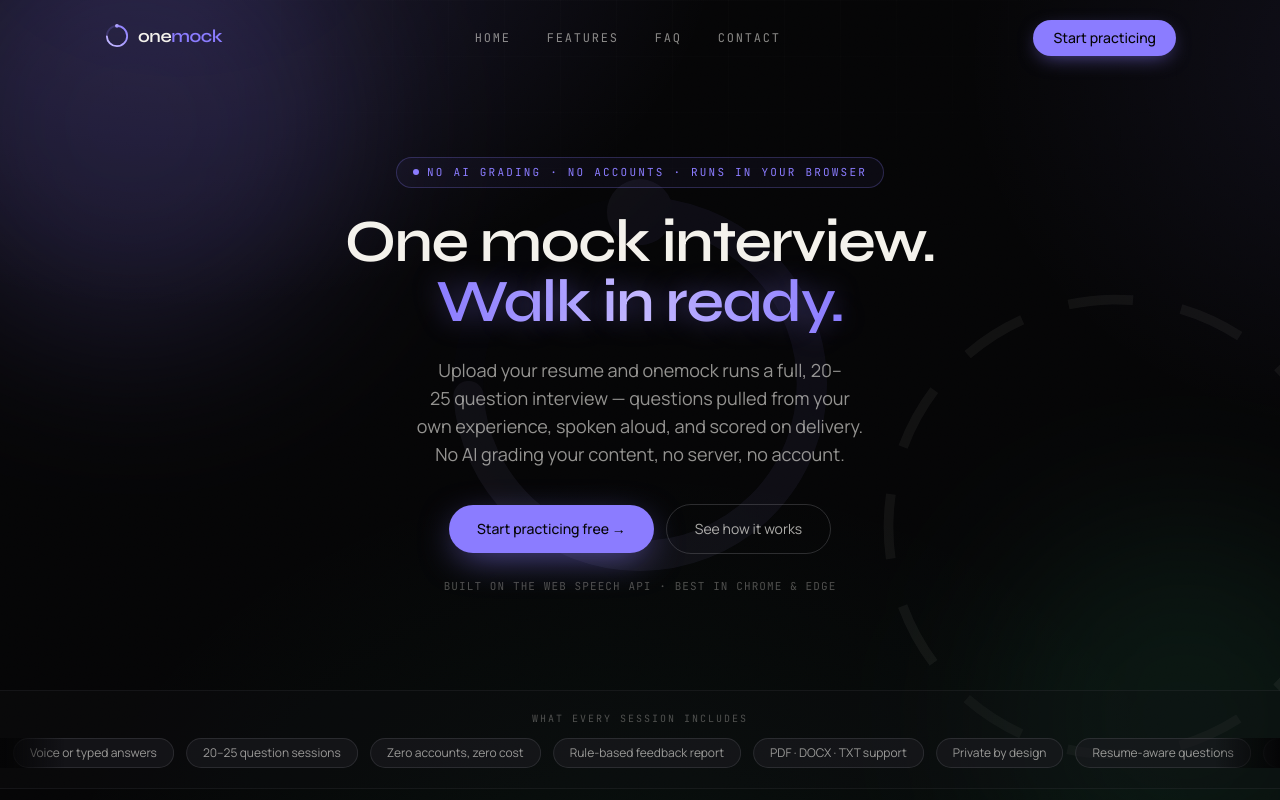
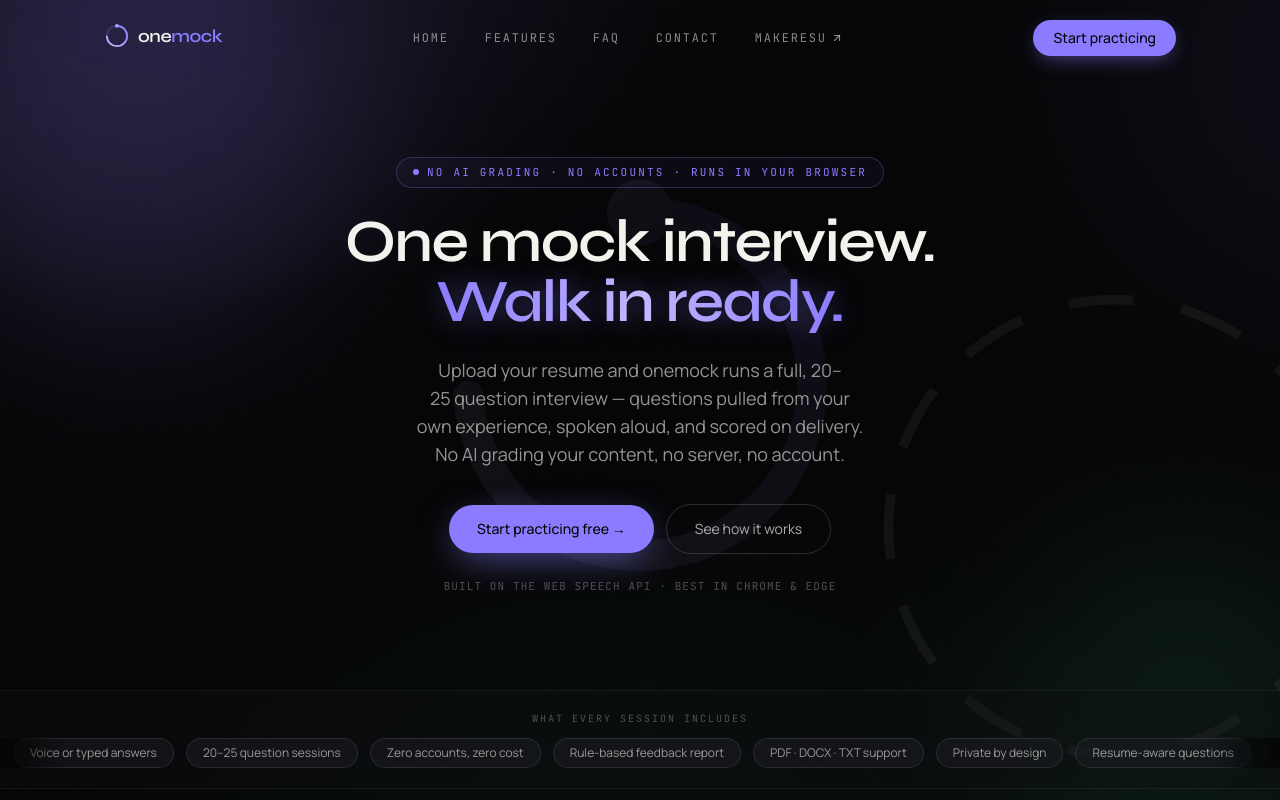
Before and after one commit to Jaleeljb/mockmate, a Next.js app: page / in a window 1280 px wide. Shown: the top 800 px of the page. Built offline with nearby package versions, Linux system fonts and the light colour scheme.

Commit message:
v20.07.2026

```diff
--- a/components/NavBar.tsx
+++ b/components/NavBar.tsx
@@ -1,13 +1,15 @@
 "use client";
 
 import { useEffect, useState } from "react";
+import { ArrowUpRight } from "lucide-react";
 import Logo from "./Logo";
 
-const NAV_LINKS = [
+const NAV_LINKS: { href: string; label: string; external?: boolean }[] = [
   { href: "#practice", label: "Home" },
   { href: "#features", label: "Features" },
   { href: "#faq", label: "FAQ" },
   { href: "#contact", label: "Contact" },
+  { href: "https://makeresu.vercel.app/", label: "MakeResu", external: true },
 ];
 
 function scrollToId(id: string) {
@@ -53,7 +55,19 @@ export default function NavBar({
 
         {isLanding ? (
           <nav className="hidden items-center justify-center gap-9 md:flex">
-            {NAV_LINKS.map((link) => (
+            {NAV_LINKS.map((link) =>
+              link.external ? (
+                <a
+                  key={link.href}
+                  href={link.href}
+                  target="_blank"
+                  rel="noopener noreferrer"
+                  className="inline-flex items-center gap-1 font-mono text-xs uppercase tracking-[0.15em] text-paper/55 transition-colors hover:text-signal"
+                >
+                  {link.label}
+                  <ArrowUpRight size={12} strokeWidth={2.25} />
+                </a>
+              ) : (
                 <button
                   key={link.href}
                   onClick={() => scrollToId(link.href)}
@@ -61,7 +75,8 @@ export default function NavBar({
                 >
                   {link.label}
                 </button>
-            ))}
+              )
+            )}
           </nav>
         ) : (
           <div />
@@ -108,7 +123,20 @@ export default function NavBar({
 
       {isLanding && menuOpen && (
         <nav className="flex flex-col gap-1 border-t border-mist/10 bg-void/95 px-5 py-3 md:hidden">
-          {NAV_LINKS.map((link) => (
+          {NAV_LINKS.map((link) =>
+            link.external ? (
+              <a
+                key={link.href}
+                href={link.href}
+                target="_blank"
+                rel="noopener noreferrer"
+                onClick={() => setMenuOpen(false)}
+                className="flex items-center gap-1.5 rounded-lg px-2 py-2.5 text-left font-mono text-xs uppercase tracking-[0.15em] text-paper/60 hover:bg-surfaceHover/60 hover:text-signal"
+              >
+                {link.label}
+                <ArrowUpRight size={12} strokeWidth={2.25} />
+              </a>
+            ) : (
               <button
                 key={link.href}
                 onClick={() => {
@@ -119,7 +147,8 @@ export default function NavBar({
               >
                 {link.label}
               </button>
-          ))}
+            )
+          )}
         </nav>
       )}
     </header>
```
Lines whose indentation alone changed are shown as unchanged.
